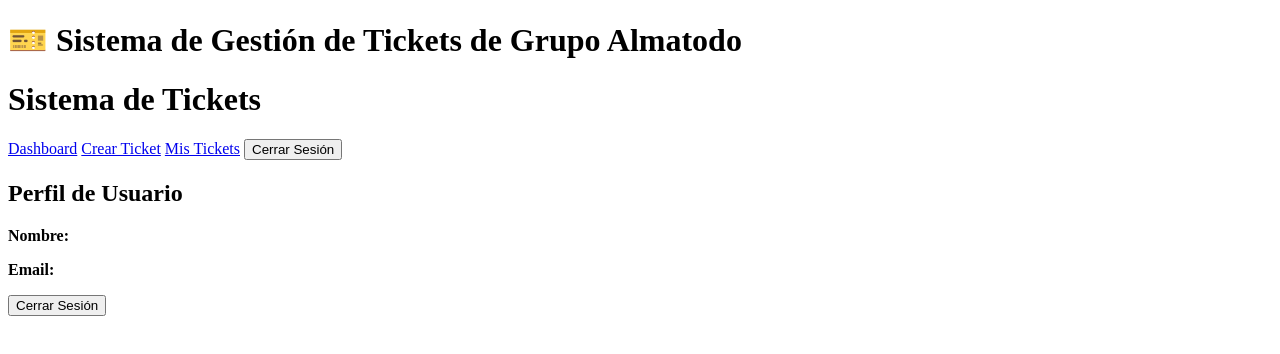
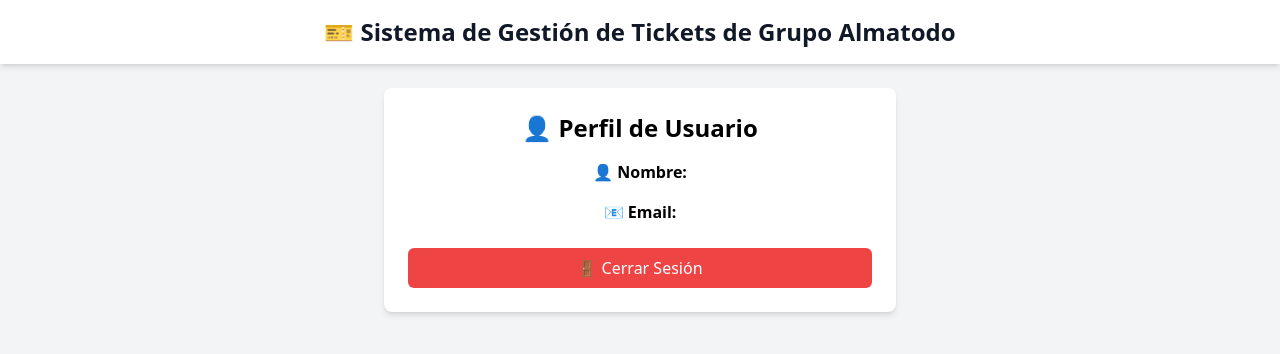
Before and after one commit to ramon842/GestiondeTickets, a plain HTML site: page perfil.html in a window 1280 px wide. Drawn offline with nearby package versions, Linux system fonts and the light colour scheme; no server answers.

Commit message:
Update perfil.html

```diff
--- a/perfil.html
+++ b/perfil.html
@@ -1,30 +1,28 @@
 <!DOCTYPE html>
 <html lang="es">
-<header class="w-full bg-white shadow-md py-4 px-6 flex justify-center items-center text-gray-900">
-    <h1 class="text-2xl font-bold text-center">🎫 Sistema de Gestión de Tickets de Grupo Almatodo</h1>
-</header>
+<head>
+    <meta charset="UTF-8">
+    <meta name="viewport" content="width=device-width, initial-scale=1.0">
+    <title>Perfil 🚀 - Sistema de Gestión de Tickets de Grupo Almatodo</title>
+    <script src="https://cdn.tailwindcss.com"></script>
+    <script src="https://kit.fontawesome.com/YOUR_FONT_AWESOME_KIT.js" crossorigin="anonymous"></script>
+</head>
 <body class="bg-gray-100 min-h-screen">
     <!-- Encabezado -->
-    <header class="w-full bg-white shadow-md py-4 px-6 flex justify-between items-center">
-        <h1 class="text-xl font-bold">Sistema de Tickets</h1>
-        <nav>
-            <a href="dashboard.html" class="text-blue-500 mx-2">Dashboard</a>
-            <a href="crear-ticket.html" class="text-blue-500 mx-2">Crear Ticket</a>
-            <a href="tickets.html" class="text-blue-500 mx-2">Mis Tickets</a>
-            <button id="logout" class="text-red-500">Cerrar Sesión</button>
-        </nav>
+    <header class="w-full bg-white shadow-md py-4 px-6 flex justify-center items-center text-gray-900">
+        <h1 class="text-2xl font-bold text-center">🎫 Sistema de Gestión de Tickets de Grupo Almatodo</h1>
     </header>
 
     <!-- Contenedor Principal -->
     <div class="container mx-auto p-6 max-w-lg bg-white rounded-lg shadow-md mt-6">
-        <h2 class="text-2xl font-bold mb-4">Perfil de Usuario</h2>
+        <h2 class="text-2xl font-bold mb-4 text-center">👤 Perfil de Usuario</h2>
 
-        <div id="user-info" class="space-y-4">
-            <p><strong>Nombre:</strong> <span id="user-name"></span></p>
-            <p><strong>Email:</strong> <span id="user-email"></span></p>
+        <div id="user-info" class="space-y-4 text-center">
+            <p><strong>👤 Nombre:</strong> <span id="user-name"></span></p>
+            <p><strong>📧 Email:</strong> <span id="user-email"></span></p>
         </div>
 
-        <button id="logout-btn" class="mt-6 w-full bg-red-500 text-white py-2 rounded-md">Cerrar Sesión</button>
+        <button id="logout-btn" class="mt-6 w-full bg-red-500 text-white py-2 rounded-md">🚪 Cerrar Sesión</button>
     </div>
 
     <!-- Firebase y lógica de usuario -->
```
